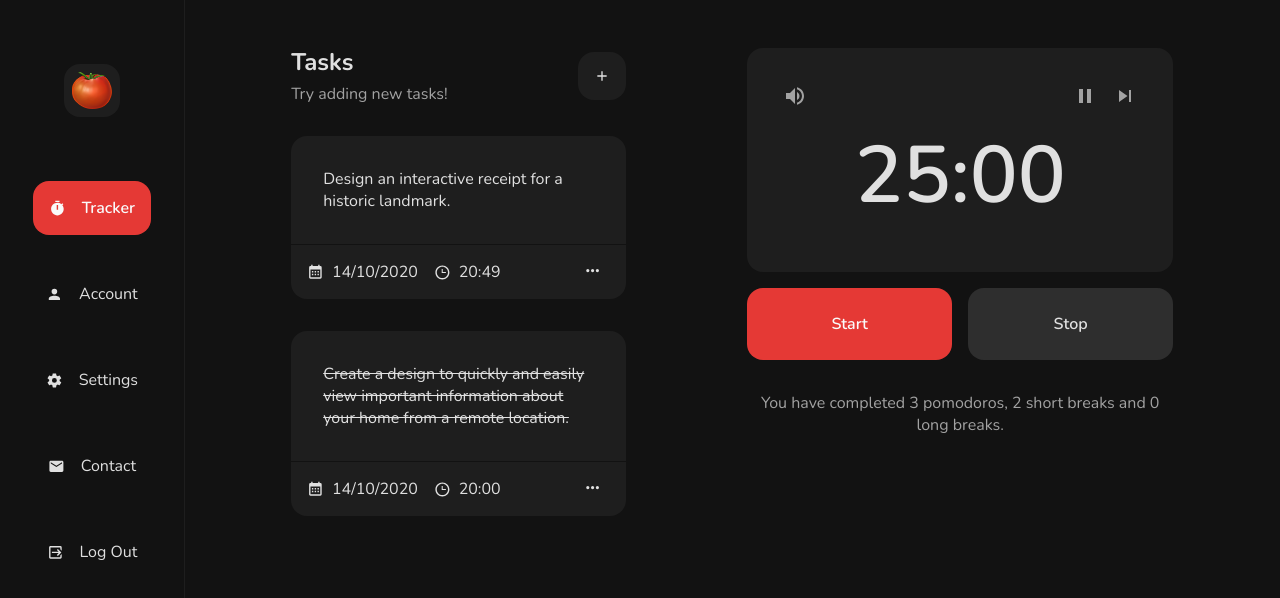
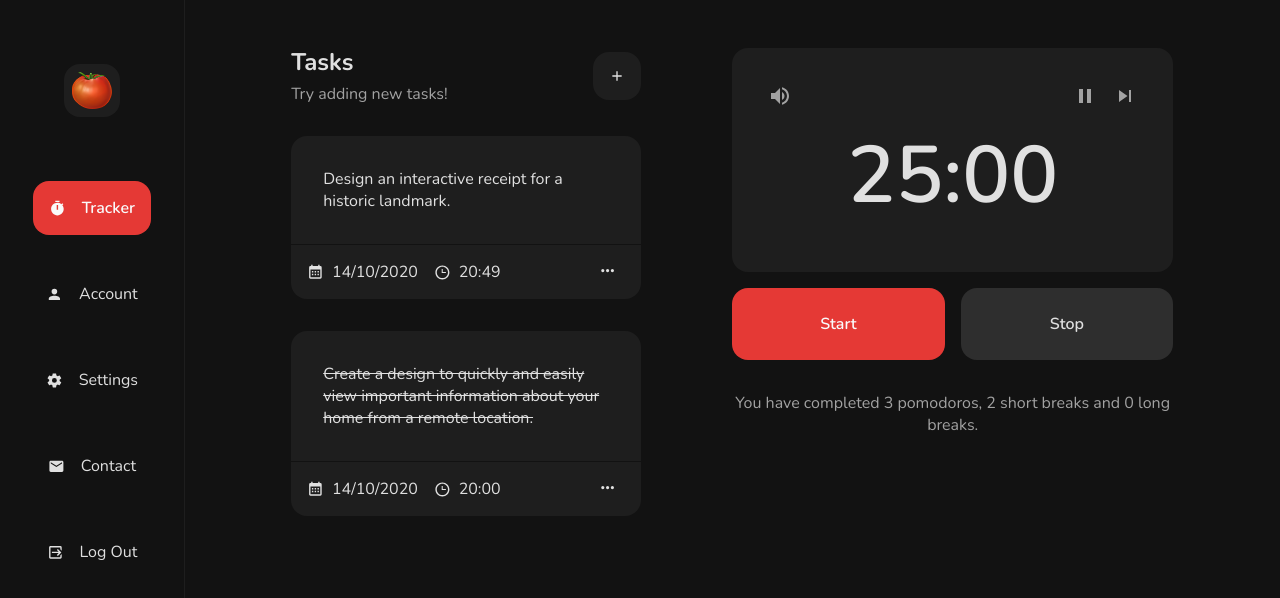
Before and after one commit to abigailarruda/pomodoro, a React (Create React App) app in the folder web/: page / in a window 1280 px wide. Shown: the top 598 px of the page. Built offline with nearby package versions, Linux system fonts and the light colour scheme.

Commit message:
Ajustando espaçamento de cards na Landing

```diff
--- a/web/src/pages/Landing/index.tsx
+++ b/web/src/pages/Landing/index.tsx
@@ -120,7 +120,7 @@ function Landing() {
           <div className="row">
             {/* Timer */}
             <div
-              className="col-xs-12 col-sm-12 col-md-5 col-lg-5 col-xl-5
+              className="pl-md-0 col-xs-12 col-sm-12 col-md-5 col-lg-5 col-xl-5
                          offset-md-1 offset-lg-1 offset-xl-1 order-md-last"
             >
               <div className="timer">
@@ -182,7 +182,7 @@ function Landing() {
 
             {/* Tasks Container */}
             <div
-              className="col-xs-12 col-sm-12 col-md-4 col-lg-4 col-xl-4
+              className="pr-md-0 col-xs-12 col-sm-12 col-md-4 col-lg-4 col-xl-4
                          offset-md-1 offset-lg-1 offset-xl-1
                          order-xs-last order-md-first"
             >
--- a/web/src/pages/Landing/styles.css
+++ b/web/src/pages/Landing/styles.css
@@ -228,6 +228,12 @@ h1 {
   font-weight: 600 !important;
 }
 
+@media (max-width: 576px) {
+  h1 {
+    font-size: 4rem !important;
+  }
+}
+
 .btn-primary {
   background: var(--color-primary) !important;
   color: var(--color-text-in-primary) !important;
```
Also changed, not shown: 2 other files (tests, documents, lock files or other folders).
